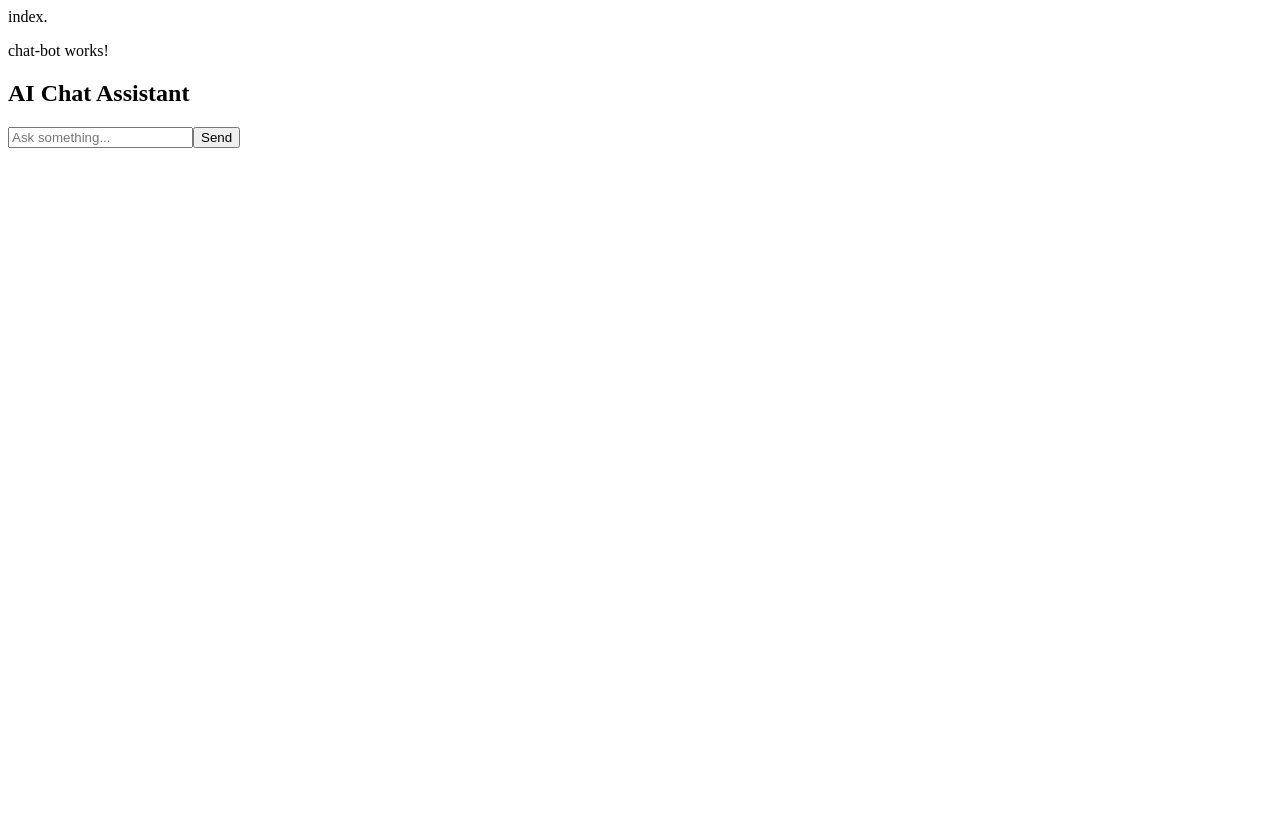
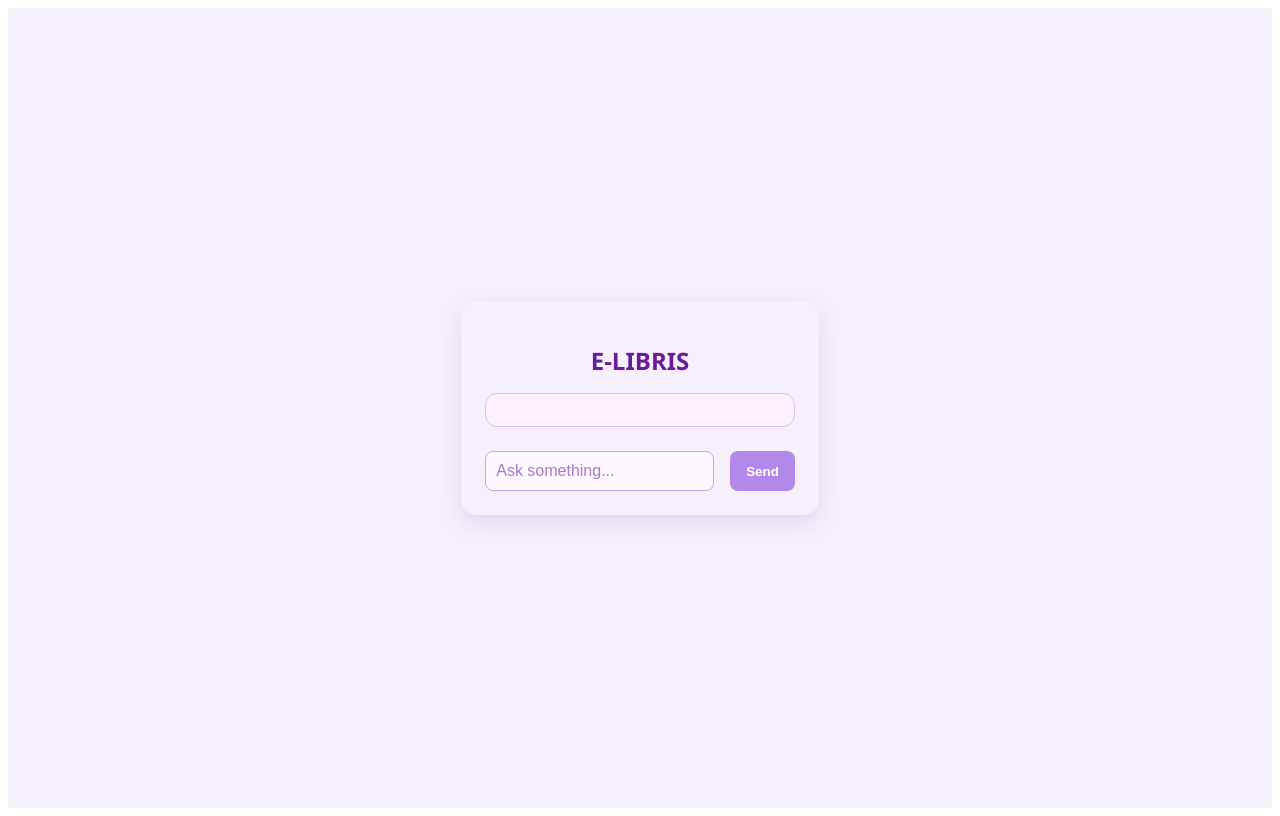
Before and after one commit to know-riaa/task-manager-frontend, an Angular app: page /chat in a window 1280 px wide. Built offline with nearby package versions, Linux system fonts and the light colour scheme.

Commit message:
Push it all

```diff
--- a/src/app/components/chat-bot/chat-bot.component.css
+++ b/src/app/components/chat-bot/chat-bot.component.css
@@ -0,0 +1,129 @@
+.chat-container {
+    max-width: 700px;
+    margin: 2rem auto;
+    padding: 1.5rem;
+    background-color: #f5f0fa;
+    border-radius: 16px;
+    box-shadow: 0 8px 20px rgba(147, 112, 219, 0.2);
+    font-family: 'Segoe UI', sans-serif;
+    color: #4a3b6e;
+  }
+
+  h2 {
+    text-align: center;
+    color: #6a1b9a;
+    margin-bottom: 1rem;
+  }
+
+  .chat-window {
+    max-height: 300px;
+    overflow-y: auto;
+    padding: 1rem;
+    background-color: #fff0ff;
+    border: 1px solid #dabff7;
+    border-radius: 12px;
+    margin-bottom: 1.5rem;
+  }
+
+  .chat-window div {
+    margin-bottom: 10px;
+  }
+
+  .user {
+    text-align: right;
+  }
+
+  .bot {
+    text-align: left;
+  }
+
+  .chat-window strong {
+    font-weight: 600;
+    margin-right: 0.3rem;
+  }
+
+  .chat-input {
+    display: flex;
+    gap: 1rem;
+  }
+
+  .chat-input input {
+    flex-grow: 1;
+    padding: 10px;
+    font-size: 1rem;
+    border-radius: 8px;
+    border: 1px solid #c2a6e8;
+    background-color: #fdf7ff;
+    color: #4a3b6e;
+  }
+
+  .chat-input input::placeholder {
+    color: #a77bc7;
+  }
+
+  .chat-input button {
+    padding: 10px 16px;
+    background-color: #b388eb;
+    border: none;
+    color: white;
+    font-weight: bold;
+    border-radius: 8px;
+    cursor: pointer;
+    transition: background 0.2s ease;
+  }
+
+  .chat-input button:hover {
+    background-color: #a566d4;
+  }
+
+  /* Book Table Styling */
+  .book-table {
+    margin-top: 2rem;
+  }
+
+  .book-table h3 {
+    color: #6a1b9a;
+    margin-bottom: 1rem;
+  }
+
+  .book-table table {
+    width: 100%;
+    border-collapse: collapse;
+    background-color: white;
+    border-radius: 12px;
+    overflow: hidden;
+    box-shadow: 0 0 10px rgba(173, 136, 255, 0.1);
+  }
+
+  .book-table th, .book-table td {
+    padding: 12px 16px;
+    border: 1px solid #e0d4f5;
+  }
+
+  .book-table th {
+    background-color: #e1cbee;
+    color: #4a3b6e;
+    text-align: left;
+  }
+
+  .book-table td a button {
+    background-color: #9c27b0;
+    color: white;
+    border: none;
+    padding: 8px 12px;
+    border-radius: 6px;
+    cursor: pointer;
+    font-weight: 500;
+  }
+
+  .book-table td a button:hover {
+    background-color: #7b1fa2;
+  }
+
+  .center-wrapper {
+    height: 100vh;
+    display: flex;
+    justify-content: center;
+    align-items: center;
+    background-color: #f5f0fa;
+  }
--- a/src/app/components/chat-bot/chat-bot.component.html
+++ b/src/app/components/chat-bot/chat-bot.component.html
@@ -1,6 +1,6 @@
-<p>chat-bot works!</p>
+<div class="center-wrapper">
   <div class="chat-container">
-  <h2>AI Chat Assistant</h2>
+    <h2>E-LIBRIS</h2>
 
     <div class="chat-window">
       <div *ngFor="let msg of messages" [ngClass]="msg.from">
@@ -14,4 +14,31 @@
       <input [(ngModel)]="userInput" (keyup.enter)="sendMessage()" placeholder="Ask something..." />
       <button (click)="sendMessage()">Send</button>
     </div>
+
+    <div class="book-table" *ngIf="books.length > 0">
+      <h3>Book Results</h3>
+      <table>
+        <thead>
+          <tr>
+            <th>Title</th>
+            <th>Author</th>
+            <th>ISBN</th>
+            <th>Download</th>
+          </tr>
+        </thead>
+        <tbody>
+          <tr *ngFor="let book of books">
+            <td>{{ book.title }}</td>
+            <td>{{ book.author }}</td>
+            <td>{{ book.isbn }}</td>
+            <td>
+              <a [href]="book.downloadUrl" target="_blank" download>
+                <button>Download PDF</button>
+              </a>
+            </td>
+          </tr>
+        </tbody>
+      </table>
     </div>
+  </div>
+</div>
--- a/src/app/components/chat-bot/chat-bot.component.ts
+++ b/src/app/components/chat-bot/chat-bot.component.ts
@@ -13,25 +13,32 @@ import { FormsModule } from '@angular/forms';
 })
 export class ChatBotComponent {
   userInput: string = '';
-  messages: {from: 'user' | 'bot', text: string } [] = [];
+  messages: { from: 'user' | 'bot', text: string }[] = [];
+  books: any[] = [];
 
-  constructor(private http: HttpClient){}
+  constructor(private http: HttpClient) {}
 
-  sendMessage(){
-    if(!this.userInput.trim()) return;
+  sendMessage() {
+    if (!this.userInput.trim()) return;
 
     const message = this.userInput;
-    this.messages.push({from: 'user', text: message });
+    this.messages.push({ from: 'user', text: message });
 
-    this.http.post<any>(`${environment.apiBaseUrl}/api/chat`, {message: message}).subscribe({
-      next: (response)=> {
-        this.messages.push({from: 'bot', text: response.reply});
+    this.http.post<any>("http://localhost:8080/api/chat", { message }).subscribe({
+      next: (response) => {
+        if (Array.isArray(response.reply)) {
+          this.books = response.reply;
+          this.messages.push({ from: 'bot', text: 'Here are the books I found:' });
+        } else {
+          this.books = [];
+          this.messages.push({ from: 'bot', text: response.reply || 'Hmm... I didn’t understand that.' });
+        }
       },
       error: () => {
-        this.messages.push({from: 'bot', text:"OOps! Server error"});
+        this.messages.push({ from: 'bot', text: "Oops! Server error" });
       }
     });
 
-    this.userInput= '';
+    this.userInput = '';
   }
 }
--- a/src/app/components/code-gate/code-gate.component.css
+++ b/src/app/components/code-gate/code-gate.component.css
@@ -0,0 +1,80 @@
+/* Make the whole screen a flex container to center content */
+body, html {
+    height: 100%;
+    margin: 0;
+    background-color: #f5f0fa;
+    font-family: 'Segoe UI', sans-serif;
+  }
+
+  .fullscreen-center {
+    display: flex;
+    justify-content: center;
+    align-items: center;
+    height: 100vh;
+  }
+
+  /* Styled access gate box */
+  .gate-container {
+    background-color: #ffffff;
+    padding: 40px;
+    border-radius: 16px;
+    box-shadow: 0 4px 20px rgba(147, 112, 219, 0.2);
+    width: 350px;
+    text-align: center;
+    border: 1px solid #e0d9f7;
+  }
+
+  h2 {
+    color: #6a5acd;
+    margin-bottom: 20px;
+  }
+
+  input {
+    width: 100%;
+    padding: 12px;
+    border: 1px solid #c3bce3;
+    border-radius: 8px;
+    margin-bottom: 16px;
+    font-size: 16px;
+    outline: none;
+    background-color: #fdf7ff;
+  }
+
+  input::placeholder {
+    color: #b19cd9;
+  }
+
+  button {
+    background-color: #6a5acd;
+    color: white;
+    border: none;
+    padding: 10px 18px;
+    border-radius: 8px;
+    cursor: pointer;
+    font-weight: bold;
+    transition: background-color 0.3s ease;
+  }
+
+  button:hover {
+    background-color: #5a4cbc;
+  }
+
+  p {
+    font-size: 14px;
+    color: #e63946;
+    margin-top: 10px;
+  }
+
+  input {
+    type: password;
+    text-align: center;
+    font-size: 24px;         /* Bigger size */
+    font-weight: bold;       /* Make it bold */
+    letter-spacing: 5px;     /* Add spacing between dots */
+    padding: 12px;
+    border: 1px solid #c3bce3;
+    border-radius: 8px;
+    margin-bottom: 16px;
+    outline: none;
+    background-color: #fdf7ff;
+  }
--- a/src/app/components/code-gate/code-gate.component.html
+++ b/src/app/components/code-gate/code-gate.component.html
@@ -1,10 +1,8 @@
-<p>code-gate works!</p>
-
-<p>THIS IS THE CODE GATE</p>
-
-<div class="gate-container">
-    <h2>Enter Access Code</h2>
-    <input [(ngModel)]="accessCode" placeholder = "Enter Code"/>
-    <button (click)="validateCode()">Enter</button>
-    <p *ngIf="errorMessage" style="color:red">{{errorMessage}}</p>
-</div>
+<div class="fullscreen-center">
+    <div class="gate-container">
+      <h2>Enter Access Code</h2>
+      <input type="password" [(ngModel)]="accessCode" placeholder="Enter Code" />
+      <button (click)="validateCode()">Enter</button>
+      <p *ngIf="errorMessage" style="color:red">{{ errorMessage }}</p>
+    </div>
+  </div>
--- a/src/index.html
+++ b/src/index.html
@@ -1,4 +1,4 @@
-index.<!doctype html>
+<!doctype html>
 <html lang="en">
 <head>
   <meta charset="utf-8">
```
Lines whose indentation alone changed are shown as unchanged.
